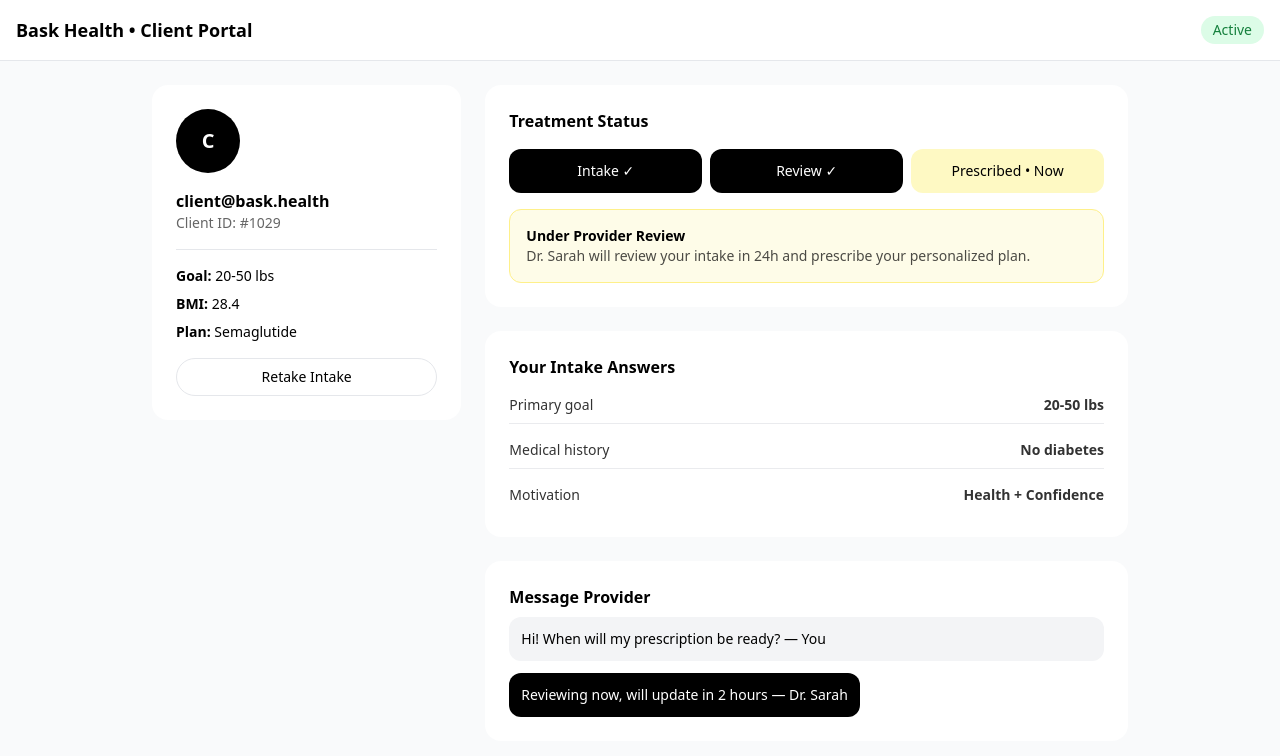
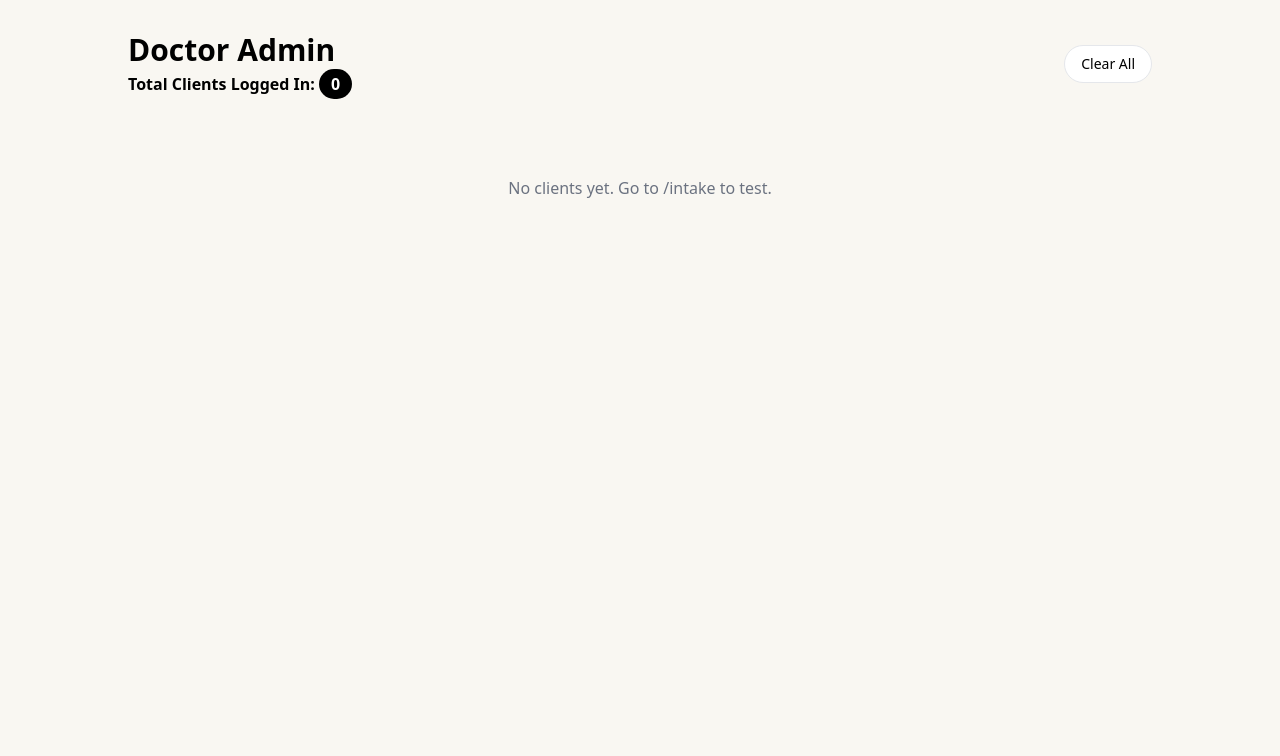
Before and after one commit to Nsikak-hubstori/Baskhealth-clone, a Next.js app: page /admin/dashboard in a window 1280 px wide. Shown: the top 756 px of the page. Built offline with nearby package versions, Linux system fonts and the light colour scheme.

Commit message:
Update page.tsx

```diff
--- a/app/admin/dashboard/page.tsx
+++ b/app/admin/dashboard/page.tsx
@@ -1,77 +1,104 @@
 "use client"
 import { useEffect, useState } from "react"
-import Link from "next/link"
 
-export default function ClientDashboard(){
-  const [email, setEmail] = useState("client@bask.health")
+export default function AdminPage() {
+  const [allUsers, setAllUsers] = useState<any[]>([])
+  const [selected, setSelected] = useState<any>(null)
 
-  useEffect(()=>{
-    const saved = localStorage.getItem("client_email")
-    if(saved) setEmail(saved)
-  },[])
+  useEffect(() => {
+    const all = JSON.parse(localStorage.getItem("bask_all_users") || "[]")
+    setAllUsers(all)
+    if (all.length === 1) {
+      setSelected(all[0])
+    }
+  }, [])
+
+  const clearAll = () => {
+    if(confirm("Clear all clients?")) {
+      localStorage.removeItem("bask_all_users")
+      localStorage.removeItem("bask_user")
+      setAllUsers([])
+      setSelected(null)
+    }
+  }
+
+  const renderDashboard = (user: any) => {
+    return (
+      <div className="bg-white rounded-2xl p-6 shadow">
+        <h2 className="text-2xl font-bold">{user.name}'s Dashboard</h2>
+        <p className="text-gray-500 text-sm mt-1">{user.email} • {user.date}</p>
+
+        <div className="mt-4 grid grid-cols-2 gap-3">
+          <div className="p-3 bg-gray-50 rounded-xl"><div className="text-xs text-gray-500">GOAL</div><div className="font-bold">{user.goal}</div></div>
+          <div className="p-3 bg-gray-50 rounded-xl"><div className="text-xs text-gray-500">PLAN</div><div className="font-bold">{user.planName}</div></div>
+        </div>
+
+        {/* DASHBOARD CORRESPONDS TO WHAT THEY CHOSE */}
+        {user.plan === "basic" && (
+          <div className="mt-6 p-5 bg-blue-50 rounded-xl border">
+            <h3 className="font-bold">Basic Dashboard</h3>
+            <p className="mt-2 text-sm">Meal plan, weight tracker, basic lessons.</p>
+          </div>
+        )}
+        {user.plan === "standard" && (
+          <div className="mt-6 p-5 bg-green-50 rounded-xl border">
+            <h3 className="font-bold">Standard Dashboard</h3>
+            <p className="mt-2 text-sm">Everything in Basic + Lab results, chat with coach, advanced analytics.</p>
+          </div>
+        )}
+        {user.plan === "premium" && (
+          <div className="mt-6 p-5 bg-purple-50 rounded-xl border">
+            <h3 className="font-bold">Premium Dashboard - Full Provider Support</h3>
+            <p className="mt-2 text-sm">Everything in Standard + 1-on-1 doctor, prescription, priority support.</p>
+          </div>
+        )}
+
+        <div className="mt-4 text-xs text-gray-400">Payment: {user.paymentMethod}</div>
+      </div>
+    )
+  }
 
   return (
-    <div className="min-h-screen bg-gray-50">
-      {/* Header */}
-      <div className="bg-white border-b p-4 flex justify-between items-center">
-        <h1 className="font-bold text-lg">Bask Health • Client Portal</h1>
-        <span className="text-sm bg-green-100 text-green-700 px-3 py-1 rounded-full">Active</span>
-      </div>
-
-      <div className="max-w-5xl mx-auto p-6 grid md:grid-cols-3 gap-6">
-
-        {/* Left - Profile */}
-        <div className="bg-white rounded-2xl p-6 space-y-4 h-fit">
-          <div className="w-16 h-16 bg-black text-white rounded-full flex items-center justify-center text-xl font-bold">
-            {email[0]?.toUpperCase()}
+    <div className="min-h-screen bg-[#f9f7f2] p-4 md:p-8">
+      <div className="max-w-5xl mx-auto">
+        <div className="flex justify-between items-center">
+          <div>
+            <h1 className="text-3xl font-black">Doctor Admin</h1>
+            <p className="mt-1 font-bold">Total Clients Logged In: <span className="bg-black text-white px-3 py-1 rounded-full">{allUsers.length}</span></p>
           </div>
-          <div>
-            <p className="font-bold">{email}</p>
-            <p className="text-sm opacity-60">Client ID: #1029</p>
-          </div>
-          <div className="pt-4 border-t space-y-2 text-sm">
-            <p><b>Goal:</b> 20-50 lbs</p>
-            <p><b>BMI:</b> 28.4</p>
-            <p><b>Plan:</b> Semaglutide</p>
-          </div>
-          <Link href="/intake" className="block text-center w-full border py-2 rounded-full text-sm">
-            Retake Intake
-          </Link>
+          <button onClick={clearAll} className="text-sm border px-4 py-2 rounded-full bg-white">Clear All</button>
         </div>
 
-        {/* Center - Treatment */}
-        <div className="md:col-span-2 space-y-6">
+        {allUsers.length === 0 && <div className="mt-20 text-center text-gray-500">No clients yet. Go to /intake to test.</div>}
 
-          <div className="bg-white rounded-2xl p-6">
-            <h2 className="font-bold mb-4">Treatment Status</h2>
-            <div className="flex gap-2 mb-4">
-              <div className="flex-1 bg-black text-white p-3 rounded-xl text-center text-sm">Intake ✓</div>
-              <div className="flex-1 bg-black text-white p-3 rounded-xl text-center text-sm">Review ✓</div>
-              <div className="flex-1 bg-yellow-100 p-3 rounded-xl text-center text-sm">Prescribed • Now</div>
+        {/* IF 1 PERSON - SHOW DASHBOARD DIRECTLY */}
+        {allUsers.length === 1 && selected && (
+          <div className="mt-8">
+            <div className="mb-3 font-bold">Only 1 client - Showing dashboard directly:</div>
+            {renderDashboard(selected)}
+          </div>
+        )}
+
+        {/* IF 2+ PEOPLE - SHOW LIST */}
+        {allUsers.length > 1 && (
+          <div className="mt-8 grid md:grid-cols-3 gap-6">
+            <div className="md:col-span-1 bg-white rounded-2xl p-4 shadow h-fit">
+              <h3 className="font-bold mb-3">All Clients ({allUsers.length})</h3>
+              <div className="grid gap-2">
+                {allUsers.map((u:any)=>(
+                  <button key={u.id} onClick={()=>setSelected(u)} className={`p-3 rounded-xl text-left border ${selected?.id===u.id?'bg-black text-white':'bg-gray-50'}`}>
+                    <div className="font-bold text-sm">{u.name}</div>
+                    <div className="text-xs opacity-70">{u.planName} • {u.email}</div>
+                  </button>
+                ))}
+              </div>
             </div>
-            <div className="bg-yellow-50 border border-yellow-200 p-4 rounded-xl">
-              <p className="font-bold text-sm">Under Provider Review</p>
-              <p className="text-sm opacity-70">Dr. Sarah will review your intake in 24h and prescribe your personalized plan.</p>
+            <div className="md:col-span-2">
+              {selected? renderDashboard(selected) : <div className="bg-white rounded-2xl p-10 text-center text-gray-400">Select a client to view dashboard</div>}
             </div>
           </div>
-
-          <div className="bg-white rounded-2xl p-6">
-            <h2 className="font-bold mb-2">Your Intake Answers</h2>
-            <div className="text-sm space-y-2 opacity-80">
-              <div className="flex justify-between border-b py-2"><span>Primary goal</span><b>20-50 lbs</b></div>
-              <div className="flex justify-between border-b py-2"><span>Medical history</span><b>No diabetes</b></div>
-              <div className="flex justify-between py-2"><span>Motivation</span><b>Health + Confidence</b></div>
-            </div>
-          </div>
-
-          <div className="bg-white rounded-2xl p-6">
-            <h2 className="font-bold mb-2">Message Provider</h2>
-            <div className="bg-gray-100 p-3 rounded-xl text-sm mb-3">Hi! When will my prescription be ready? — You</div>
-            <div className="bg-black text-white p-3 rounded-xl text-sm w-fit">Reviewing now, will update in 2 hours — Dr. Sarah</div>
-          </div>
-
-        </div>
+        )}
       </div>
     </div>
   )
-        }
+              }
```
